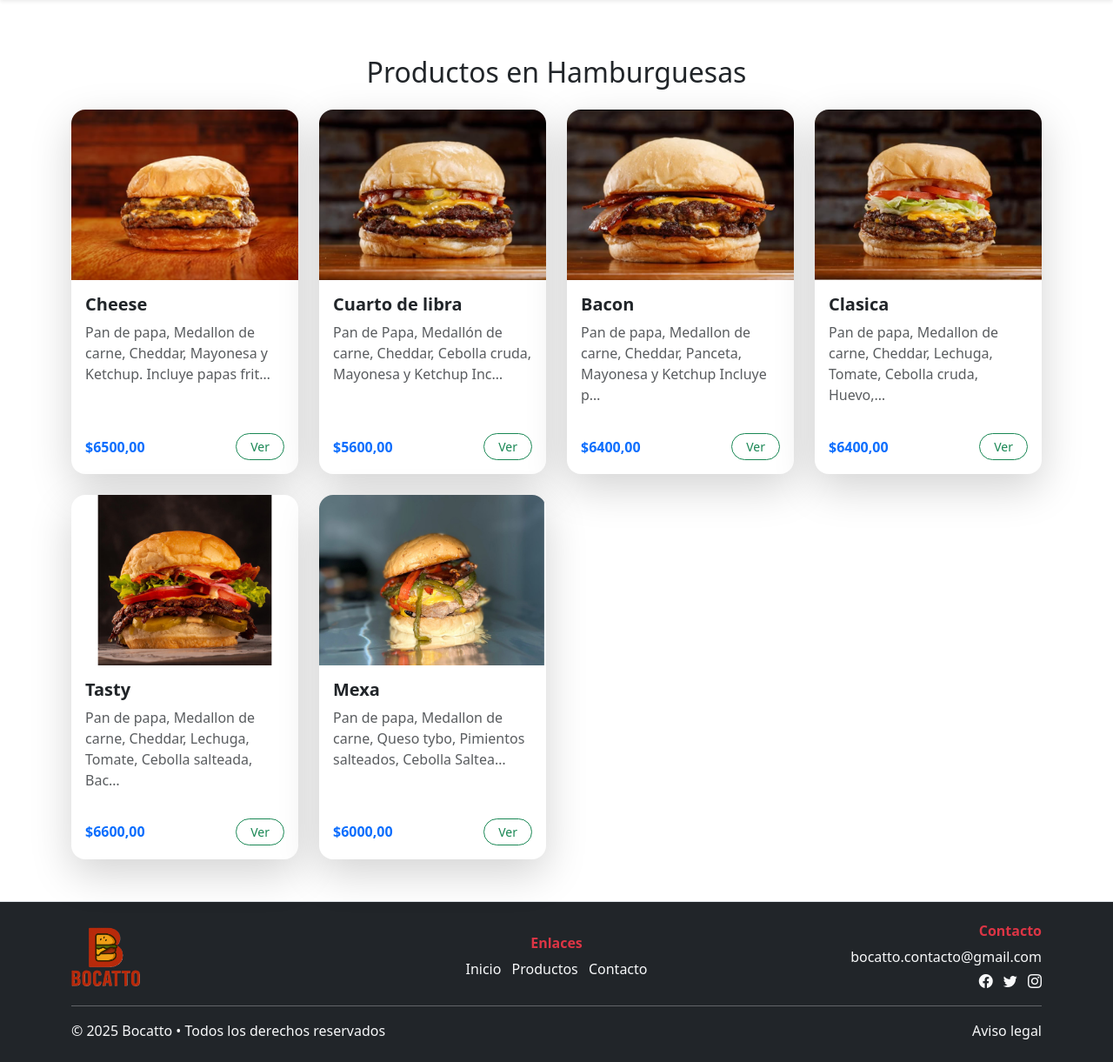
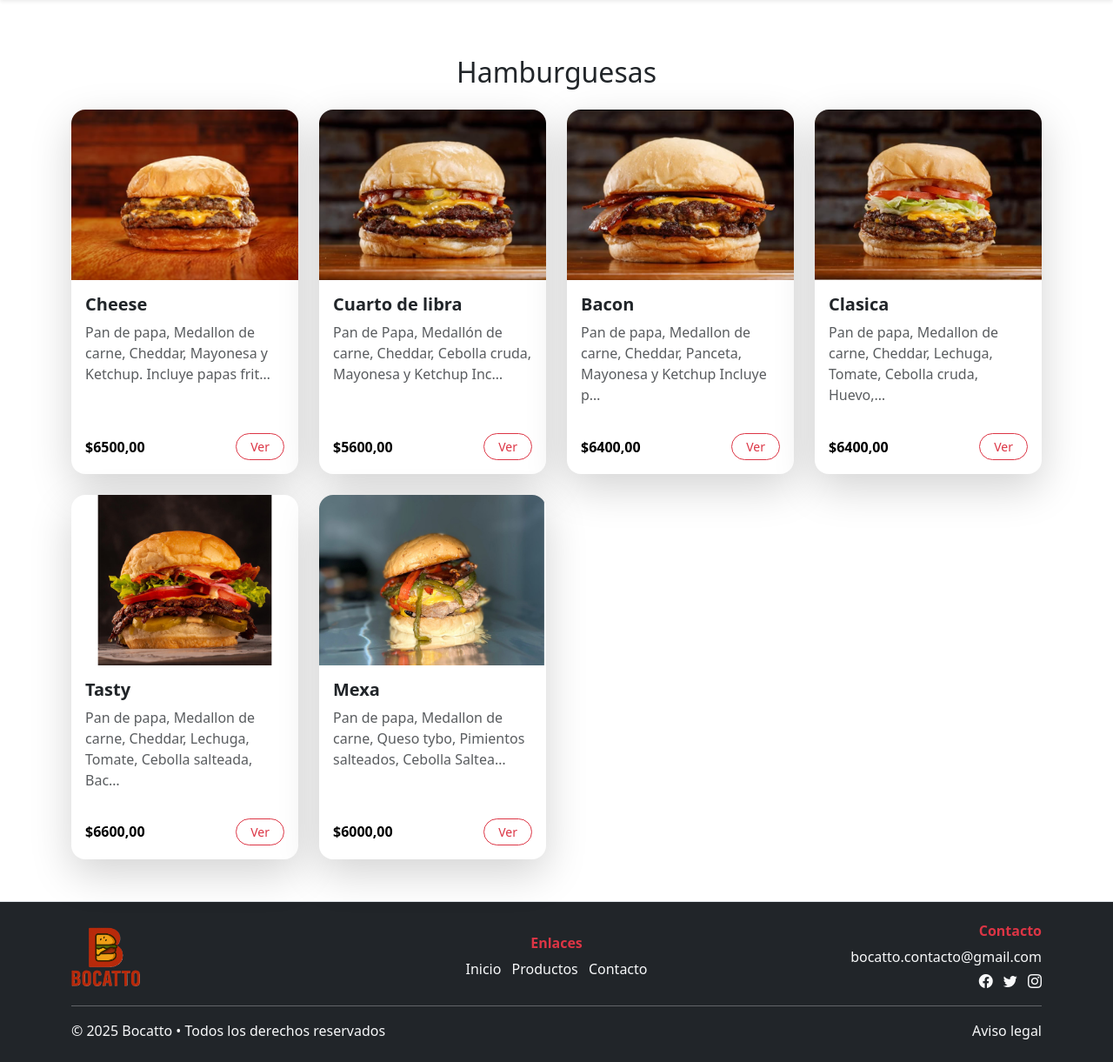
Before and after one commit to Balti2003/Proyecto_Bocatto_django, a Django app: page /category/1/ in a window 1280 px wide. Shown: the part 76-1297 px from the top of the page at 87% size. Run offline with Django 4.2, Linux system fonts and the light colour scheme; a user stored in the database is signed in; data comes from the database, SQL or seed files in the repository.

```diff
--- a/proyecto_tienda_online/templates/shop/cart.html
+++ b/proyecto_tienda_online/templates/shop/cart.html
@@ -55,7 +55,10 @@
 
             <div class="text-end mt-4">
                 <h4>Total: <span class="fw-bold">${{ total|floatformat:2 }}</span></h4>
-                <div class="d-grid gap-2 mt-2">
+                <div class="d-flex gap-2 mt-2 justify-content-center">
+                    <a href="{% url 'product_list' %}" class="btn btn-danger btn-lg rounded-pill">
+                        Seguir comprando
+                    </a>
                     <a href="{% url 'checkout' %}" class="btn btn-danger btn-lg rounded-pill">
                         Finalizar compra
                     </a>
--- a/proyecto_tienda_online/templates/shop/products_by_category.html
+++ b/proyecto_tienda_online/templates/shop/products_by_category.html
@@ -2,7 +2,7 @@
 {% load static %}
 
 {% block head_extra %}
-<link rel="stylesheet" href="{% static '/css/products_ by_category.css' %}">
+<link rel="stylesheet" href="{% static '/css/products_by_category.css' %}">
 {% endblock %}
 
 {% block head_title %}{{ categoria.nombre }}{% endblock %}
@@ -11,7 +11,7 @@
 <div class="container py-5">
     {% include '_includes/_messages.html' %}
 
-    <h2 class="text-center mb-4">Productos en {{ categoria.nombre }}</h2>
+    <h2 class="text-center mb-4">{{ categoria.nombre }}</h2>
 
     <div class="row g-4">
         {% for producto in productos %}
@@ -26,8 +26,8 @@
                     <h5 class="card-title fw-bold">{{ producto.nombre }}</h5>
                     <p class="card-text text-muted flex-grow-1">{{ producto.descripcion|truncatechars:80 }}</p>
                     <div class="d-flex justify-content-between align-items-center mt-3">
-                        <span class="fw-bold text-primary">${{ producto.precio }}</span>
-                        <a href="{% url 'product_detail' producto.id %}" class="btn btn-outline-success btn-sm rounded-pill px-3">Ver</a>
+                        <span class="fw-bold text-black">${{ producto.precio }}</span>
+                        <a href="{% url 'product_detail' producto.id %}" class="btn btn-outline-danger btn-sm rounded-pill px-3">Ver</a>
                     </div>
                 </div>
             </div>
--- a/static/css/products_by_category.css
+++ b/static/css/products_by_category.css
@@ -3,6 +3,7 @@
 }
 
 .hover-scale:hover {
-    transform: translateY(-5px);
-    box-shadow: 0 15px 30px rgba(0,0,0,0.15);
+    transform: translateY(-8px);
+    transition: 0.3s;
+    box-shadow: 0 1rem 2rem rgba(0,0,0,0.25) !important;
 }
```
Also changed, not shown: README.md, media/productos/4quesos.jpg (added), media/productos/bacon.jpg (added), media/productos/brocoli.jpg (added), media/productos/caprese.jpg (added), media/productos/especial.jpg (added).
